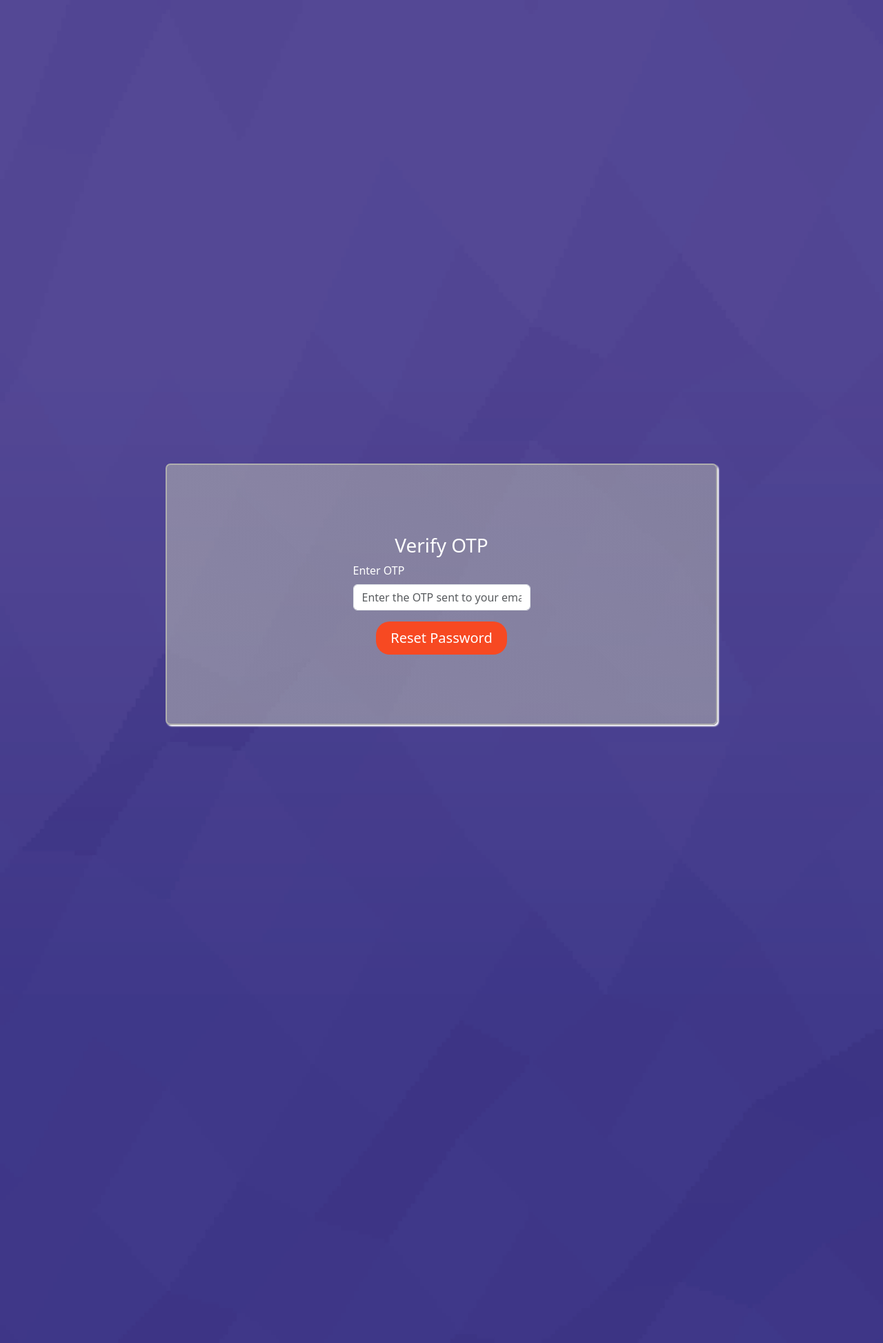
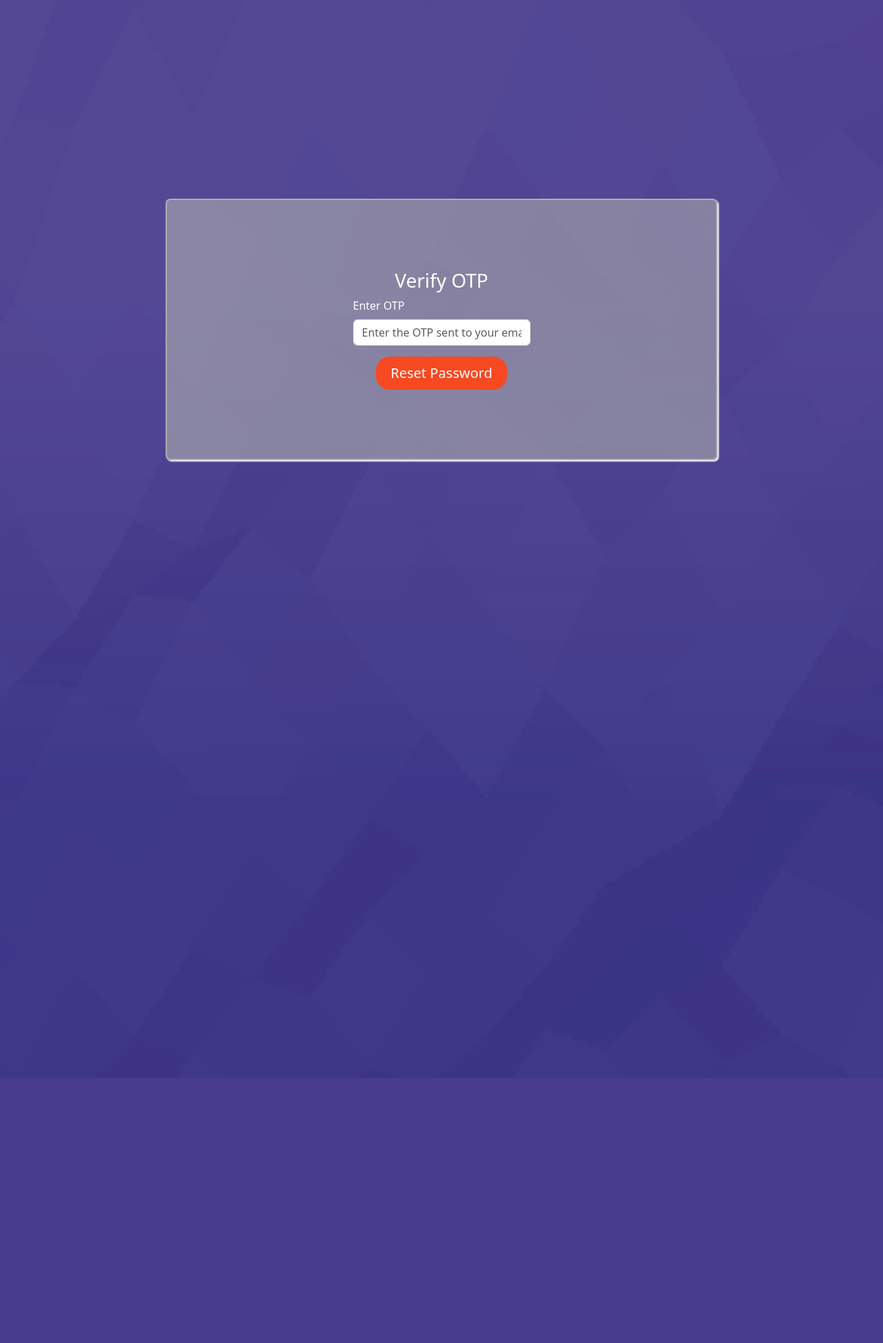
Before and after one commit to Hariharan-mk-14/Hotelproject, a Django app: page /password-reset-verify/ in a window 1280 px wide. Shown: the whole page at 69% size. After the commit the page ends 1522 px from the top, so only its background shows below. Run offline with Django 5.2, Linux system fonts and the light colour scheme.

Commit message:
Update passwordresetverify.html

```diff
--- a/hotelapp/templates/passwordresetverify.html
+++ b/hotelapp/templates/passwordresetverify.html
@@ -17,7 +17,7 @@
     align-items: center;
     justify-content: center;
     color: white;
-            padding-top:20%;
+
            padding-bottom:60%;
 
 }
@@ -48,7 +48,7 @@
     align-items: center;
     justify-content: center;
     color: white;
-    padding-top: 40%;
+    padding-top: 10%;
     padding-bottom: 70%;
 }
 .sign-form{
```
